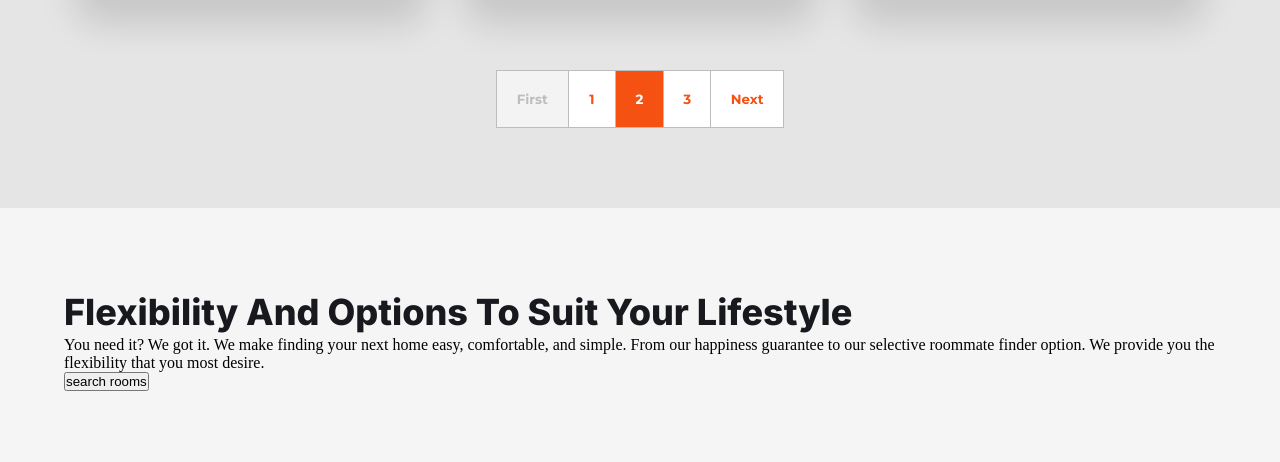
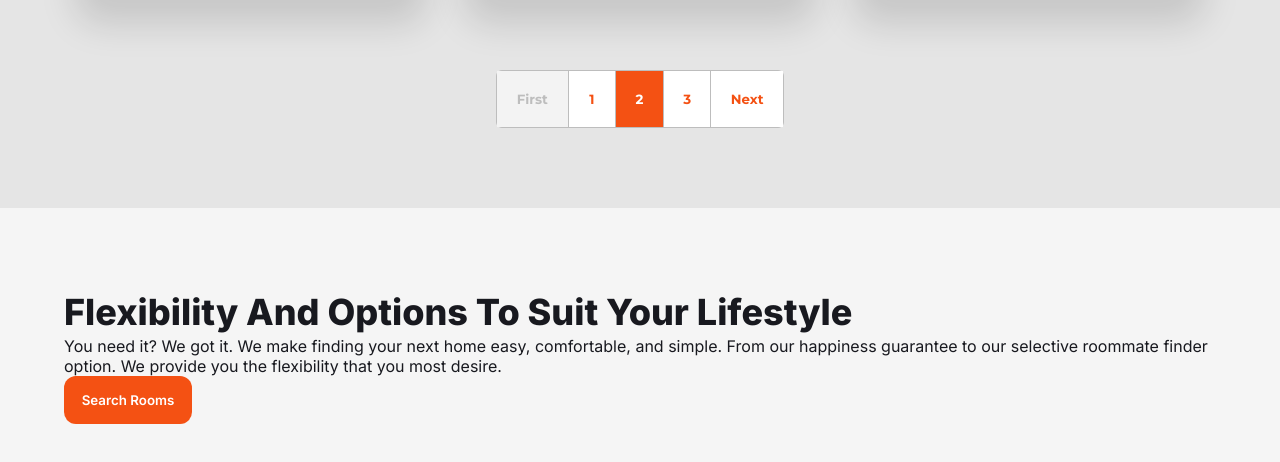
Before and after one commit to jeremiahlateef/home-rentals, a plain HTML site: page index.html in a window 1280 px wide. Shown: the part 2630-3092 px from the top of the page. Drawn offline with nearby package versions, Linux system fonts and the light colour scheme.

Commit message:
added the style for lifestyle content

```diff
--- a/style.css
+++ b/style.css
@@ -462,6 +462,12 @@ Properties Section
     font-size: 1.5rem;
   }
 }
+@media screen and (min-width: 425px) {
+  .prop-num {
+    margin-top: 5rem;
+    width: 18rem;
+  }
+}
 @media screen and (min-width: 1024px) {
   .property-card {
     width: 22rem;
@@ -484,6 +490,7 @@ Properties Section
   border: 1px solid #bdbdbd;
   margin-left: auto;
   margin-right: auto;
+  border-radius: 6px;
 }
 .num-btn {
   padding: 20px 10px;
@@ -520,6 +527,7 @@ Properties Section
     width: 18rem;
   }
 }
+
 /*
 ==========================
 ==========================
@@ -530,3 +538,21 @@ Lifestyle Section
 .lifestyle-section {
   background: var(--bg-colour-2);
 }
+.lifestyle-para {
+  font-family: var(--family-3);
+  font-weight: 400;
+  font-size: 1rem;
+  color: var(--primary-clr-3);
+}
+.life-btn {
+  width: 8rem;
+  height: 3rem;
+  color: var(--white);
+  text-transform: capitalize;
+  border-radius: 12px;
+  text-align: center;
+  border: none;
+  background: var(--primary-clr-1);
+  font-family: var(--family-3);
+  font-weight: 600;
+}
```
